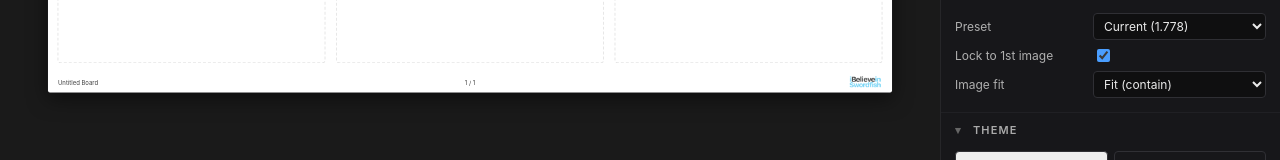
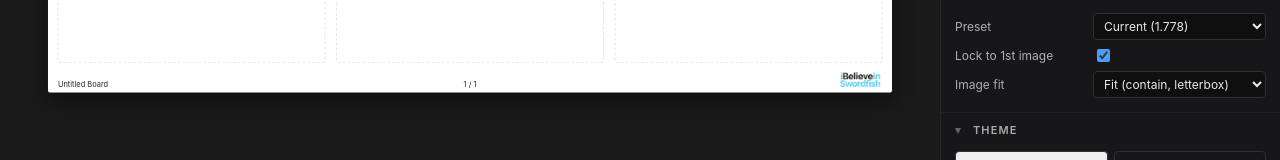
Before and after one commit to iBelieveInSwordbot/boardfish, a React (Vite) app: page / in a window 1280 px wide. Shown: the part 537-697 px from the top of the page. Built offline with nearby package versions, Linux system fonts and the light colour scheme.

Commit message:
Round 4: Fill=stretch (non-proportional), Field BG color swatch, darker Dark theme, renamed font labels (Caption/Footer/Panel Label Font Size), defaults 13/15/1.3x, logo bottom-right anchor

```diff
--- a/src/App.css
+++ b/src/App.css
@@ -262,8 +262,7 @@ input, textarea, select {
   width: 100%;
   height: 100%;
   flex: 1 1 auto;
-  border: 1px solid rgba(0,0,0,0.08);
-  background: rgba(255,255,255,0.55);
+  border: 1px solid rgba(128,128,128,0.15);
   border-radius: 3px;
   padding: 6px 8px;
   font-size: 12px;
@@ -271,6 +270,7 @@ input, textarea, select {
   min-height: 24px;
   font-family: inherit;
   line-height: 1.35;
+  /* background is set inline from settings.colors.fieldBg so both themes render correctly */
 }
 .panel-field textarea::placeholder {
   opacity: 0.35;
@@ -287,18 +287,26 @@ input, textarea, select {
   left: 0;
   right: 0;
   bottom: 0;
-  height: 40px;
-  padding: 0 20px;
+  padding: 0 20px 8px;
   display: grid;
   grid-template-columns: 1fr 1fr 1fr;
-  align-items: center;
+  align-items: end;
   font-size: 12px;
-  opacity: 0.8;
+  opacity: 0.9;
+  /* Auto-grow footer height as logo scales; use min-height so short-logo mode still has room */
+  min-height: 40px;
 }
 .footer-left { text-align: left; }
 .footer-center { text-align: center; }
-.footer-right { text-align: right; }
-.footer-right img { max-height: 28px; max-width: 120px; object-fit: contain; }
+.footer-right {
+  /* Right cell is already grid-aligned bottom (via .page-footer align-items:end).
+     margin-left:auto on the <img> right-aligns it inside its column.
+     Result: logo's bottom-right corner sits at the footer's bottom-right corner,
+     and growing logoScale expands the logo up + left. */
+  display: block;
+  text-align: right;
+}
+.footer-right .footer-logo { object-fit: contain; }
 
 /* --- Inspector --- */
 .inspector {
--- a/src/components/Canvas.tsx
+++ b/src/components/Canvas.tsx
@@ -260,9 +260,13 @@ function PageFooter({
     fontFamily: settings.fonts.family,
     fontSize: settings.fonts.footerSizePx,
   };
+  // Anchor logo to bottom-right: as logoScale grows, the logo expands toward the top-left,
+  // keeping its lower-right corner glued to the footer's bottom-right corner.
   const logoStyle: React.CSSProperties = {
     maxHeight: 28 * settings.footer.logoScale,
     maxWidth: 120 * settings.footer.logoScale,
+    display: 'block',
+    marginLeft: 'auto', // right-align
   };
 
   return (
@@ -272,7 +276,7 @@ function PageFooter({
         {settings.footer.showPageNumber ? `${pageIndex + 1} / ${totalPages}` : ''}
       </div>
       <div className="footer-right">
-        {logoSrc ? <img src={logoSrc} alt="logo" style={logoStyle} /> : null}
+        {logoSrc ? <img src={logoSrc} alt="logo" style={logoStyle} className="footer-logo" /> : null}
       </div>
     </div>
   );
--- a/src/components/Inspector.tsx
+++ b/src/components/Inspector.tsx
@@ -144,9 +144,9 @@ export function Inspector({ state, dispatch }: Props) {
           </Row>
           <Row label="Image fit">
             <select value={s.imageFit} onChange={(e) => patch({ imageFit: e.target.value as ImageFit })}>
-              <option value="fit">Fit (contain)</option>
-              <option value="fill">Fill</option>
-              <option value="crop">Crop</option>
+              <option value="fit">Fit (contain, letterbox)</option>
+              <option value="fill">Fill (stretch)</option>
+              <option value="crop">Crop (cover)</option>
             </select>
           </Row>
         </Section>
@@ -172,6 +172,9 @@ export function Inspector({ state, dispatch }: Props) {
           </Row>
           <Row label="Panel BG">
             <input type="color" value={s.colors.panelBg} onChange={(e) => patchColors({ panelBg: e.target.value })} />
+          </Row>
+          <Row label="Field BG">
+            <input type="color" value={s.colors.fieldBg} onChange={(e) => patchColors({ fieldBg: e.target.value })} />
           </Row>
           <Row label="Field text">
             <input type="color" value={s.colors.fieldText} onChange={(e) => patchColors({ fieldText: e.target.value })} />
@@ -201,25 +204,25 @@ export function Inspector({ state, dispatch }: Props) {
               ))}
             </select>
           </Row>
-          <Row label="Field size (px)">
+          <Row label="Caption Font Size">
             <input
               type="number"
               min={6}
               max={48}
               value={s.fonts.fieldSizePx}
-              onChange={(e) => patchFonts({ fieldSizePx: Math.max(6, Number(e.target.value) || 12) })}
+              onChange={(e) => patchFonts({ fieldSizePx: Math.max(6, Number(e.target.value) || 13) })}
             />
           </Row>
-          <Row label="Footer size (px)">
+          <Row label="Footer Font Size">
             <input
               type="number"
               min={6}
               max={48}
               value={s.fonts.footerSizePx}
-              onChange={(e) => patchFonts({ footerSizePx: Math.max(6, Number(e.target.value) || 12) })}
+              onChange={(e) => patchFonts({ footerSizePx: Math.max(6, Number(e.target.value) || 15) })}
             />
           </Row>
-          <Row label="Panel label size">
+          <Row label="Panel Label Font Size">
             <input
               type="number"
               min={6}
--- a/src/components/Panel.tsx
+++ b/src/components/Panel.tsx
@@ -24,8 +24,9 @@ export function PanelView({ panel, index, selected, settings, dispatch }: Props)
     fontFamily: settings.fonts.family,
   };
 
-  const objectFit: 'contain' | 'cover' =
-    settings.imageFit === 'fill' || settings.imageFit === 'crop' ? 'cover' : 'contain';
+  // 'fit' = contain (letterbox), 'fill' = stretch non-proportionally, 'crop' = cover (proportional crop)
+  const objectFit: 'contain' | 'fill' | 'cover' =
+    settings.imageFit === 'fill' ? 'fill' : settings.imageFit === 'crop' ? 'cover' : 'contain';
 
   const badgeStyle: React.CSSProperties = {
     color: settings.colors.panelLabel,
@@ -90,6 +91,7 @@ export function PanelView({ panel, index, selected, settings, dispatch }: Props)
               style={{
                 color: settings.colors.fieldText,
                 caretColor: settings.colors.fieldText,
+                background: settings.colors.fieldBg,
                 fontSize: settings.fonts.fieldSizePx,
                 fontFamily: settings.fonts.family,
               }}
--- a/src/store.ts
+++ b/src/store.ts
@@ -235,7 +235,7 @@ function deepClonePanel(p: Panel): Panel {
   };
 }
 
-const LS_KEY = 'boardfish3:autosave:v2'; // v2: new defaults (Tabloid, 19/21/31), font controls, themes
+const LS_KEY = 'boardfish3:autosave:v3'; // v3: field BG color, updated dark theme, font-size defaults 13/15, logo scale 1.3, Fill = stretch
 
 export function useBoardfish() {
   const [state, dispatch] = useReducer(reducer, undefined, () => {
--- a/src/types.ts
+++ b/src/types.ts
@@ -61,6 +61,7 @@ export type ProjectSettings = {
     canvasBg: string;
     pageBg: string;
     panelBg: string;
+    fieldBg: string; // textarea background behind field text
     text: string; // footer text
     fieldText: string; // panel field text
     panelLabel: string; // panel-number + corner-note text color
@@ -101,10 +102,12 @@ export const FONT_FAMILIES: { label: string; value: string }[] = [
 
 export function themeColors(theme: ThemePreset): ProjectSettings['colors'] {
   if (theme === 'dark') {
+    // Deeper, more contrasty dark theme so panels + field BGs are clearly darker than page
     return {
-      canvasBg: '#0f0f10',
-      pageBg: '#1c1c20',
-      panelBg: '#2a2a2f',
+      canvasBg: '#050506',
+      pageBg: '#0e0e11',
+      panelBg: '#161619',
+      fieldBg: '#050506',
       text: '#eaeaea',
       fieldText: '#eaeaea',
       panelLabel: '#c8c8c8',
@@ -115,6 +118,7 @@ export function themeColors(theme: ThemePreset): ProjectSettings['colors'] {
     canvasBg: '#1a1a1a',
     pageBg: '#ffffff',
     panelBg: '#f5f5f5',
+    fieldBg: '#ffffff',
     text: '#111111',
     fieldText: '#111111',
     panelLabel: '#555555',
@@ -142,8 +146,8 @@ export function defaultSettings(): ProjectSettings {
     colors: themeColors('light'),
     fonts: {
       family: FONT_FAMILIES[0].value,
-      fieldSizePx: 12,
-      footerSizePx: 12,
+      fieldSizePx: 13, // caption
+      footerSizePx: 15,
       panelLabelSizePx: 10,
     },
     labels: {
@@ -154,7 +158,7 @@ export function defaultSettings(): ProjectSettings {
       showPageNumber: true,
       logoDataUrl: null,
       logoAutoTheme: true,
-      logoScale: 1,
+      logoScale: 1.3,
     },
     panelBadges: {
       showNumber: true,
```
